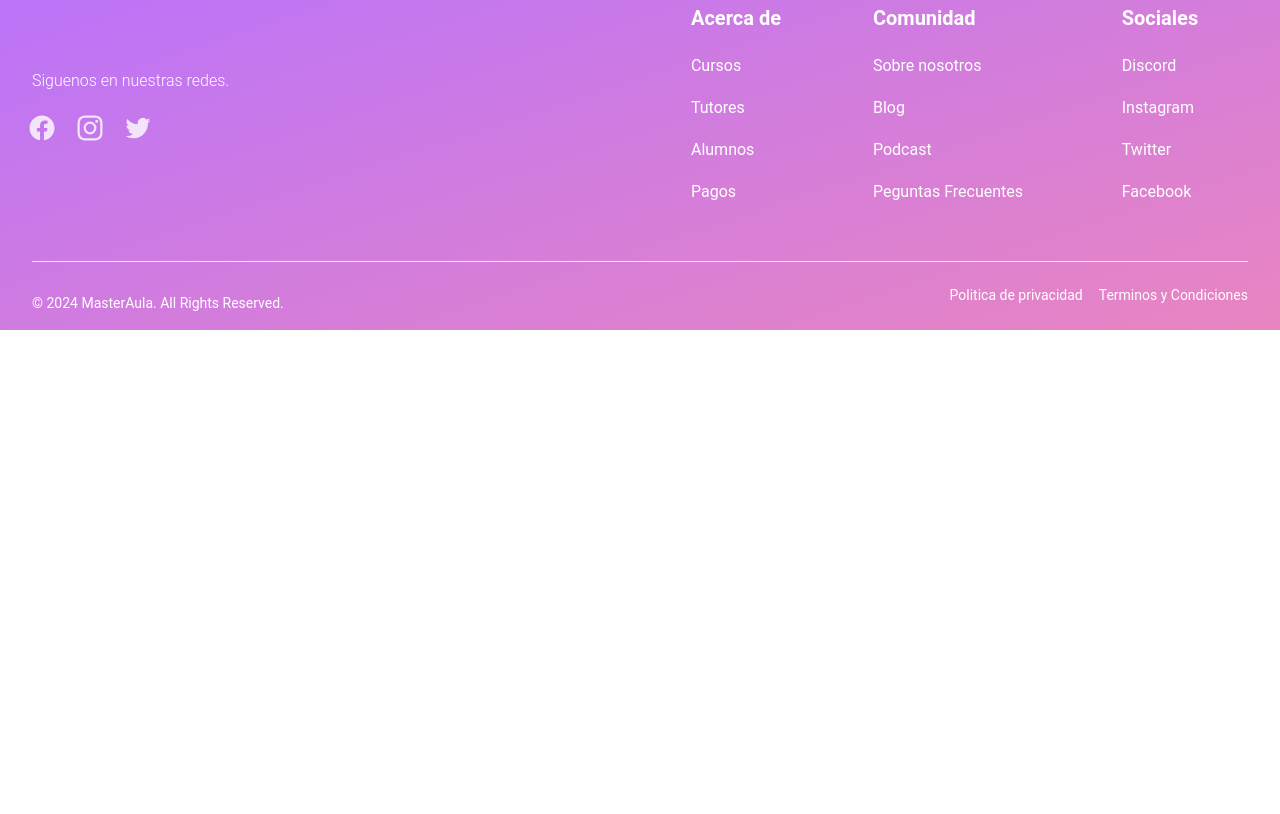
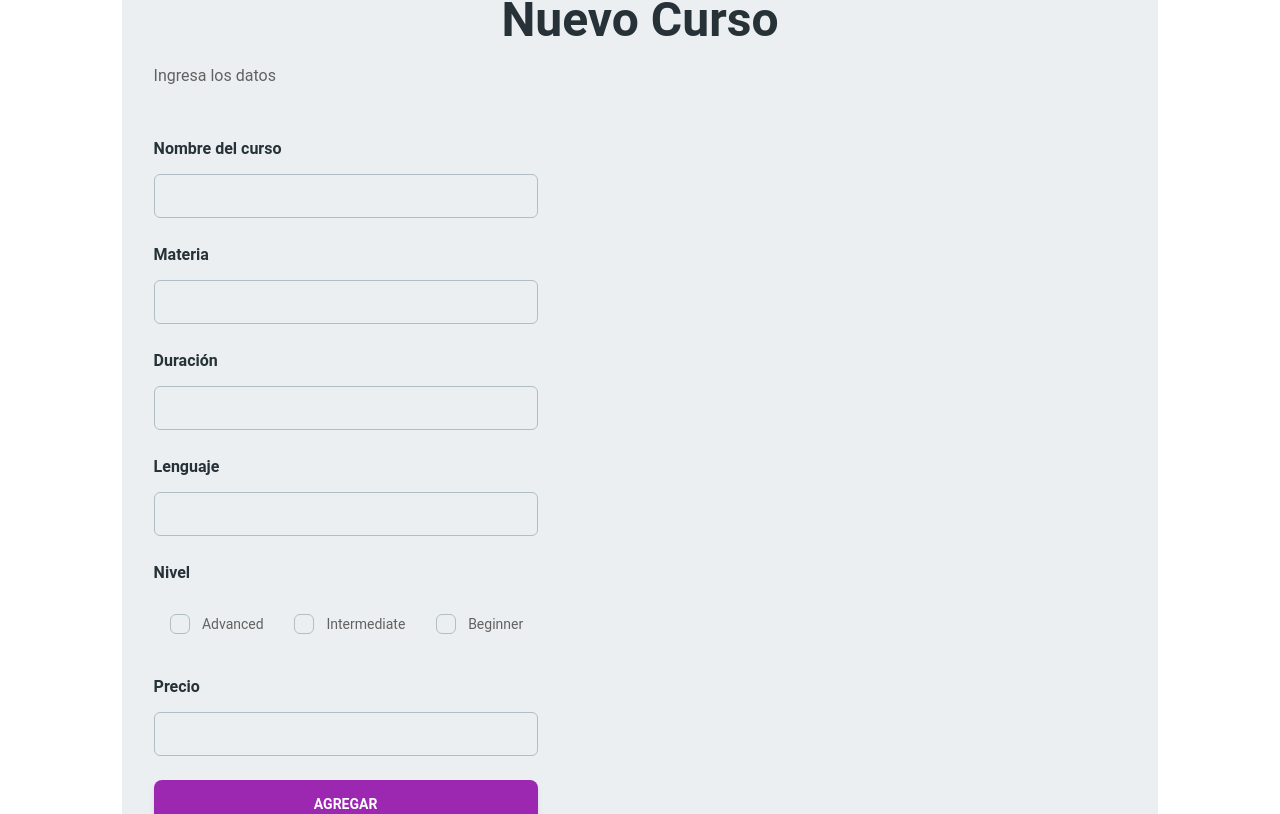
Before and after one commit to No-Country-simulation/C17-15-t-Node-React, a React (Vite) app in the folder WEB/: page /about in a window 1280 px wide. Shown: the part 3566-4380 px from the top of the page. Before the commit the page ends 3896 px from the top, so only its background shows below. Built offline with nearby package versions, Linux system fonts and the light colour scheme.

Commit message:
Se crea el fomulario para creaión de cursos

```diff
--- a/WEB/src/components/About/AboutComponent.jsx
+++ b/WEB/src/components/About/AboutComponent.jsx
@@ -1,5 +1,6 @@
 import { Typography } from "@material-tailwind/react";
 import { OurTeam } from "./OurTeam";
+import { NewCourse } from "../NewCourse";
 
 export const AboutComponent = () => {
   return (
@@ -58,6 +59,7 @@ export const AboutComponent = () => {
         </Typography>
       </div>
       <OurTeam />
+      <NewCourse />
     </div>
   );
 };
--- /dev/null
+++ b/WEB/src/components/NewCourse.jsx
@@ -0,0 +1,244 @@
+import {
+  Card,
+  Input,
+  Checkbox,
+  Button,
+  Typography,
+} from "@material-tailwind/react";
+
+import { useState } from "react";
+
+export const NewCourse = () => {
+  const [datosCurso, setDatosCurso] = useState({
+    nombre: "",
+    materia: "",
+    duracion: "",
+    idioma: "",
+    nivel: "",
+    precio: "",
+    nivelesSeleccionados: [],
+  });
+
+  const manejarCambio = (evento) => {
+    const { name, value, checked } = evento.target;
+    if (name === "nivel") {
+      setDatosCurso({
+        ...datosCurso,
+        nivel: value,
+      });
+    } else if (name === "nivelesSeleccionados") {
+      const nuevosNiveles = [...datosCurso.nivelesSeleccionados];
+      if (checked) {
+        nuevosNiveles.push(value);
+      } else {
+        const indice = nuevosNiveles.indexOf(value);
+        nuevosNiveles.splice(indice, 1);
+      }
+      setDatosCurso({
+        ...datosCurso,
+        nivelesSeleccionados: nuevosNiveles,
+      });
+    } else {
+      setDatosCurso({
+        ...datosCurso,
+        [name]: value,
+      });
+    }
+  };
+
+  const enviarFormulario = async (evento) => {
+    evento.preventDefault();
+
+    const cuerpoPeticion = {
+      ...datosCurso,
+    };
+
+    try {
+      const respuesta = await fetch(
+        "https://c17-15-t-node-react.onrender.com/api/courses",
+        {
+          method: "POST",
+          headers: { "Content-Type": "application/json" },
+          body: JSON.stringify(cuerpoPeticion),
+        }
+      );
+
+      if (respuesta.ok) {
+        console.log("¡Curso creado exitosamente!");
+        setDatosCurso({
+          nombre: "",
+          materia: "",
+          duracion: "",
+          idioma: "",
+          nivel: "",
+          precio: "",
+          nivelesSeleccionados: [],
+        });
+      } else {
+        console.error("Error al crear el curso:", respuesta.status);
+      }
+    } catch (error) {
+      console.error("Error de red:", error);
+    }
+  };
+
+
+  return (
+    <div className="w-[90%] bg-blue-gray-50 my-10 rounded-md">
+      <div>
+        <Card color="transparent" shadow={false} className="p-8">
+          <Typography
+            variant="h4"
+            color="blue-gray"
+            className="text-center text-5xl"
+          >
+            Nuevo Curso
+          </Typography>
+          <Typography color="gray" className="mt-1 font-normal">
+            Ingresa los datos
+          </Typography>
+          <form
+            onSubmit={enviarFormulario}
+            className="mt-8 mb-2 w-80 max-w-screen-lg sm:w-96"
+          >
+            <div className="mb-1 flex flex-col gap-6">
+              <Typography variant="h6" color="blue-gray" className="-mb-3">
+                Nombre del curso
+              </Typography>
+              <Input
+                size="lg"
+                placeholder="Nombre"
+                className=" !border-t-blue-gray-200 focus:!border-t-gray-900"
+                labelProps={{
+                  className: "before:content-none after:content-none",
+                }}
+                name="nombre"
+                value={datosCurso.nombre}
+                onChange={manejarCambio}
+              />
+              <Typography variant="h6" color="blue-gray" className="-mb-3">
+                Materia
+              </Typography>
+              <Input
+                size="lg"
+                placeholder="Materia"
+                className=" !border-t-blue-gray-200 focus:!border-t-gray-900"
+                labelProps={{
+                  className: "before:content-none after:content-none",
+                }}
+                name="materia"
+                value={datosCurso.materia}
+                onChange={manejarCambio}
+              />
+              <Typography variant="h6" color="blue-gray" className="-mb-3">
+                Duración
+              </Typography>
+              <Input
+                size="lg"
+                placeholder="Duración"
+                className=" !border-t-blue-gray-200 focus:!border-t-gray-900"
+                labelProps={{
+                  className: "before:content-none after:content-none",
+                }}
+                name="duracion"
+                value={datosCurso.duracion}
+                onChange={manejarCambio}
+              />
+              <Typography variant="h6" color="blue-gray" className="-mb-3">
+                Lenguaje
+              </Typography>
+              <Input
+                size="lg"
+                placeholder="Lenguaje"
+                className=" !border-t-blue-gray-200 focus:!border-t-gray-900"
+                labelProps={{
+                  className: "before:content-none after:content-none",
+                }}
+                name="lenguaje"
+                value={datosCurso.lenguaje}
+                onChange={manejarCambio}
+              />
+              <Typography variant="h6" color="blue-gray" className="-mb-3">
+                Nivel
+              </Typography>
+              <div className="flex justify-around">
+                <Checkbox
+                  label={
+                    <Typography
+                      variant="small"
+                      color="gray"
+                      className="flex items-center font-normal"
+                    >
+                      Advanced
+                    </Typography>
+                  }
+                  containerProps={{ className: "-ml-2.5" }}
+                  name="nivelesSeleccionados"
+                  value="Advanced"
+                  checked={datosCurso.nivelesSeleccionados.includes("Advanced")}
+                  onChange={manejarCambio}
+                />
+                <Checkbox
+                  label={
+                    <Typography
+                      variant="small"
+                      color="gray"
+                      className="flex items-center font-normal"
+                    >
+                      Intermediate
+                    </Typography>
+                  }
+                  containerProps={{ className: "-ml-2.5" }}
+                  name="nivelesSeleccionados"
+                  value="Intermediate"
+                  checked={datosCurso.nivelesSeleccionados.includes("Intermediate")}
+                  onChange={manejarCambio}
+                />
+                <Checkbox
+                  label={
+                    <Typography
+                      variant="small"
+                      color="gray"
+                      className="flex items-center font-normal"
+                    >
+                      Beginner
+                    </Typography>
+                  }
+                  containerProps={{ className: "-ml-2.5" }}
+                  name="nivelesSeleccionados"
+                  value="Beginner"
+                  checked={datosCurso.nivelesSeleccionados.includes("Beginner")}
+                  onChange={manejarCambio}
+                />
+              </div>
+              <Typography variant="h6" color="blue-gray" className="-mb-3">
+                Precio
+              </Typography>
+              <Input
+                size="lg"
+                placeholder="Precio"
+                className=" !border-t-blue-gray-200 focus:!border-t-gray-900"
+                labelProps={{
+                  className: "before:content-none after:content-none",
+                }}
+                name="precio"
+                value={datosCurso.precio}
+                onChange={manejarCambio}
+              />
+            </div>
+
+            <Button
+              type="submit"
+              size="lg"
+              className="mt-6 bg-purple-500"
+              fullWidth
+            >
+              Agregar
+            </Button>
+          </form>
+        </Card>
+      </div>
+      <div></div>
+    </div>
+  );
+};
```
